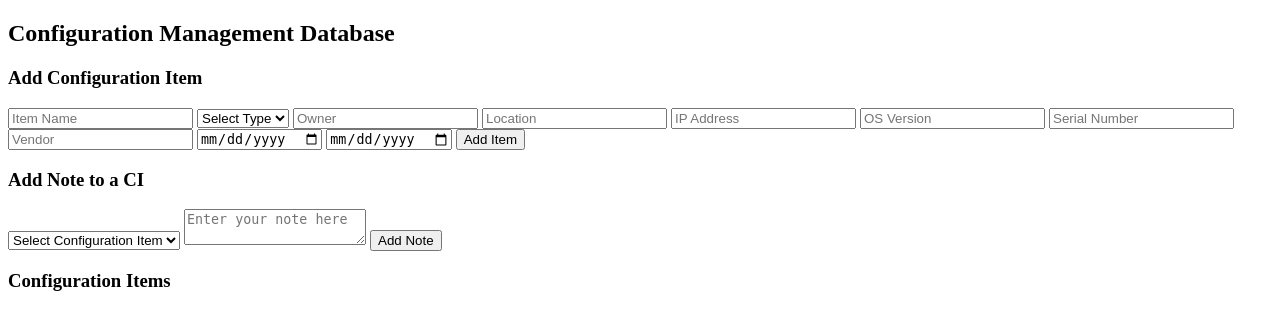
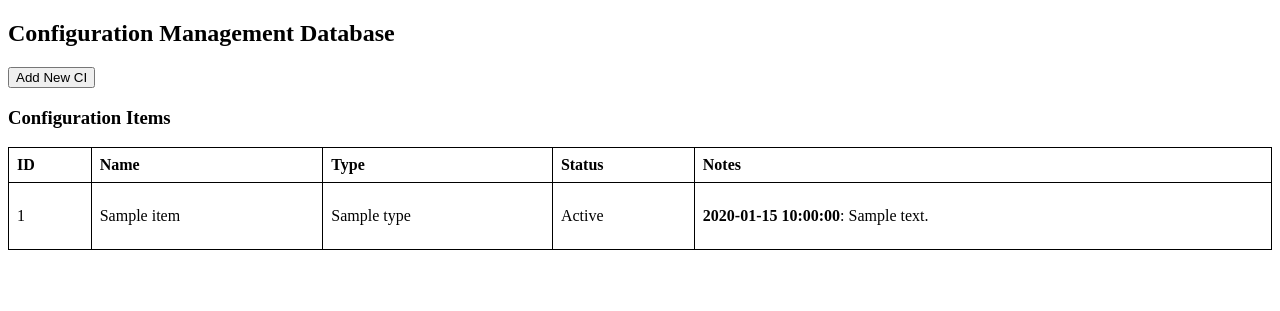
Before and after one commit to zxarr/cmdb-project, a PHP site: page / in a window 1280 px wide. Shown: the top 311 px of the page. Run offline with PHP 8.4, Linux system fonts and the light colour scheme; tables that the repository leaves empty hold one stand-in row (values such as "Sample post"); data that the repository does not hold is empty.

Commit message:
Separated output and new ci item.

```diff
--- a/app/index.php
+++ b/app/index.php
@@ -1,5 +1,12 @@
-<!DOCTYPE HTML PUBLIC "-//W3C//DTD HTML 4.01//EN"
-"http://www.w3.org/TR/html4/strict.dtd">
+<?php
+// Database Connection
+require 'db.php';
+
+// Fetch configuration items
+$items = $pdo->query("SELECT ci.id, ci.name, ct.name as type, ci.status FROM configuration_items ci JOIN ci_types ct ON ci.ci_type_id = ct.id ORDER BY ci.id DESC")->fetchAll(PDO::FETCH_ASSOC);
+?>
+
+<!DOCTYPE html>
 <html>
 <head>
     <title>CMDB System</title>
@@ -11,37 +18,7 @@
 <body>
     <h2>Configuration Management Database</h2>
 
-    <h3>Add Configuration Item</h3>
-    <form method="POST">
-        <input type="text" name="name" placeholder="Item Name" required>
-        <select name="ci_type_id" required>
-            <option value="">Select Type</option>
-            <?php foreach ($ci_types as $type) { ?>
-                <option value="<?php echo $type['id']; ?>"><?php echo $type['name']; ?></option>
-            <?php } ?>
-        </select>
-        <input type="text" name="owner" placeholder="Owner" required>
-        <input type="text" name="location" placeholder="Location">
-        <input type="text" name="ip_address" placeholder="IP Address">
-        <input type="text" name="os_version" placeholder="OS Version">
-        <input type="text" name="serial_number" placeholder="Serial Number">
-        <input type="text" name="vendor" placeholder="Vendor">
-        <input type="date" name="purchase_date">
-        <input type="date" name="warranty_expiry">
-        <button type="submit">Add Item</button>
-    </form>
-
-    <h3>Add Note to a CI</h3>
-    <form method="POST">
-        <select name="ci_id" required>
-            <option value="">Select Configuration Item</option>
-            <?php foreach ($items as $item) { ?>
-                <option value="<?php echo $item['id']; ?>"><?php echo $item['name']; ?></option>
-            <?php } ?>
-        </select>
-        <textarea name="note" placeholder="Enter your note here" required></textarea>
-        <button type="submit" name="add_note">Add Note</button>
-    </form>
+    <button onclick="window.location.href='add_ci.php'">Add New CI</button>
 
     <h3>Configuration Items</h3>
     <table>
@@ -77,55 +54,3 @@
     </table>
 </body>
 </html>
-
-
-<?php
-// Database Connection
-$host = getenv('DB_HOST') ?: 'localhost';
-$dbname = getenv('DB_NAME') ?: 'cmdb';
-$user = getenv('DB_USER') ?: 'root';
-$pass = getenv('DB_PASS') ?: '';
-
-try {
-    $pdo = new PDO("mysql:host=$host;dbname=$dbname", $user, $pass);
-    $pdo->setAttribute(PDO::ATTR_ERRMODE, PDO::ERRMODE_EXCEPTION);
-} catch (PDOException $e) {
-    die("Database connection failed: " . $e->getMessage());
-}
-
-// Handle adding a new configuration item
-if ($_SERVER['REQUEST_METHOD'] === 'POST' && isset($_POST['name'], $_POST['ci_type_id'], $_POST['owner'])) {
-    $stmt = $pdo->prepare("INSERT INTO configuration_items
-        (name, ci_type_id, description, status, owner, location, ip_address, os_version, serial_number, vendor, purchase_date, warranty_expiry)
-        VALUES (?, ?, ?, 'Active', ?, ?, ?, ?, ?, ?, ?, ?)");
-    $stmt->execute([
-        $_POST['name'],
-        $_POST['ci_type_id'],
-        $_POST['description'],
-        $_POST['owner'],
-        $_POST['location'],
-        $_POST['ip_address'],
-        $_POST['os_version'],
-        $_POST['serial_number'],
-        $_POST['vendor'],
-        $_POST['purchase_date'],
-        $_POST['warranty_expiry']
-    ]);
-    header("Location: index.php");
-    exit;
-}
-
-// Handle adding a new note
-if ($_SERVER['REQUEST_METHOD'] === 'POST' && isset($_POST['add_note'], $_POST['ci_id'], $_POST['note'])) {
-    $stmt = $pdo->prepare("INSERT INTO ci_notes (ci_id, note) VALUES (?, ?)");
-    $stmt->execute([$_POST['ci_id'], $_POST['note']]);
-    header("Location: index.php");
-    exit;
-}
-
-// Fetch configuration items
-$items = $pdo->query("SELECT ci.id, ci.name, ct.name as type, ci.status FROM configuration_items ci JOIN ci_types ct ON ci.ci_type_id = ct.id ORDER BY ci.id DESC")->fetchAll(PDO::FETCH_ASSOC);
-
-// Fetch CI types for dropdown
-$ci_types = $pdo->query("SELECT * FROM ci_types")->fetchAll(PDO::FETCH_ASSOC);
-?>
--- a/docker-compose.yml
+++ b/docker-compose.yml
@@ -5,8 +5,6 @@ services:
     build: .
     pull_policy: build
     container_name: cmdb_web
-#    volumes:
-#      - ./app:/var/www/html
     ports:
       - "8084:80"
     depends_on:
```
Also changed, not shown: app/add_ci.php (added, +65 -0 lines).
